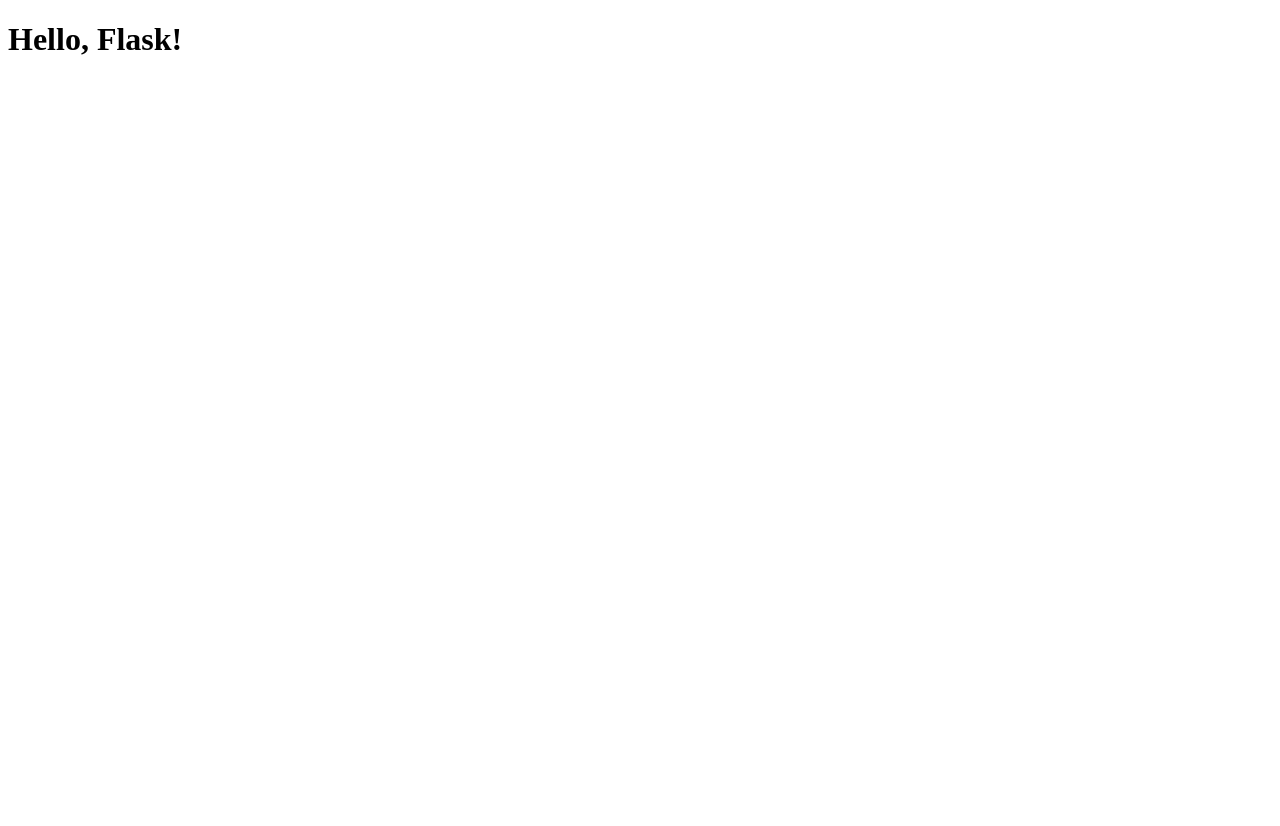
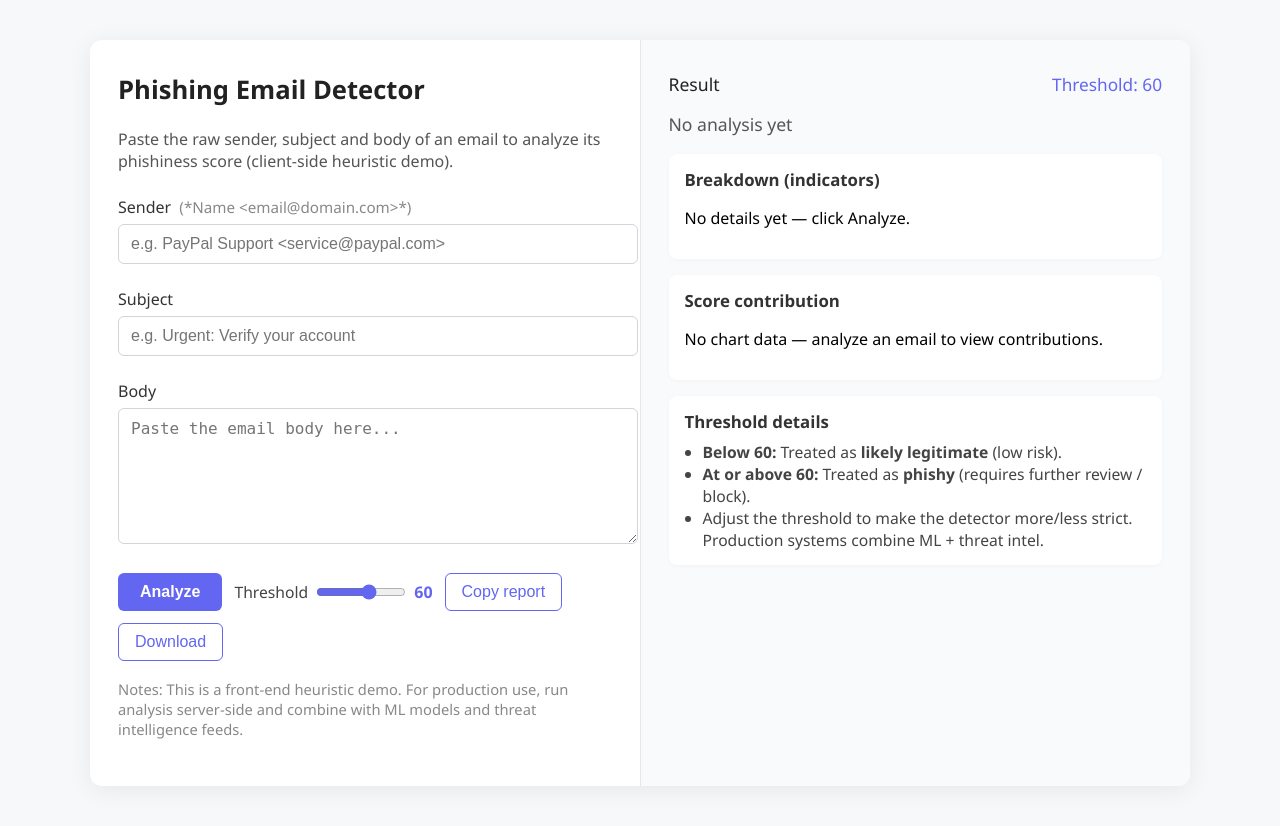
Before and after one commit to brendanc2122/P1_1_Email_Phishing_Detection, a Flask app: page / in a window 1280 px wide. Before the commit the page is almost empty. Before the commit the page ends 55 px from the top, so only its background shows below. Run offline with Flask 3, Linux system fonts and the light colour scheme.

Commit message:
FRONT END PLS

```diff
--- a/app.py
+++ b/app.py
@@ -2,11 +2,15 @@ from flask import Flask, render_template, request, jsonify
 import pandas as pd
 import numpy as np
 
+# Initialize the Flask application
 app = Flask(__name__)
 
+# Route for the home page
 @app.route('/')
 def index():
+    # Render the main index.html template
     return render_template('index.html')
 
+# Run the Flask development server
 if __name__ == "__main__":
     app.run(debug=True)
--- a/static/script.js
+++ b/static/script.js
@@ -0,0 +1,91 @@
+// --- Threshold slider: update value in real-time ---
+const thresholdInput = document.getElementById('threshold');
+const thresholdValue = document.getElementById('threshold-value');
+const resultThreshold = document.getElementById('result-threshold');
+
+if (thresholdInput) {
+    thresholdInput.addEventListener('input', function() {
+        thresholdValue.textContent = this.value;
+        if (resultThreshold) resultThreshold.textContent = this.value;
+    });
+}
+
+// --- Prevent form submission and show demo result ---
+const form = document.querySelector('.email-form');
+if (form) {
+    form.addEventListener('submit', function(e) {
+        e.preventDefault();
+        // Generate a random score for demo purposes
+        const score = Math.floor(Math.random() * 100);
+        const scoreLabel = document.querySelector('.score-label');
+        const breakdown = document.querySelector('.breakdown');
+        const scoreContribution = document.querySelector('.score-contribution');
+        if (scoreLabel) {
+            scoreLabel.textContent = `Score: ${score} — ${score >= thresholdInput.value ? 'Phishy' : 'Likely Legitimate'}`;
+            scoreLabel.style.fontWeight = 'bold';
+            scoreLabel.style.color = score >= thresholdInput.value ? '#b91c1c' : '#15803d';
+        }
+        // Show fake breakdown indicators
+        if (breakdown) {
+            breakdown.innerHTML = `
+                <h4>Breakdown (indicators)</h4>
+                <ul>
+                    <li>Suspicious sender: ${Math.random() > 0.5 ? 'Yes' : 'No'}</li>
+                    <li>Urgent language: ${Math.random() > 0.5 ? 'Yes' : 'No'}</li>
+                    <li>Links detected: ${Math.floor(Math.random() * 3)}</li>
+                </ul>
+            `;
+        }
+        // Show fake score contribution
+        if (scoreContribution) {
+            scoreContribution.innerHTML = `
+                <h4>Score contribution</h4>
+                <ul>
+                    <li>Sender: ${Math.floor(Math.random() * 30)}</li>
+                    <li>Subject: ${Math.floor(Math.random() * 30)}</li>
+                    <li>Body: ${Math.floor(Math.random() * 40)}</li>
+                </ul>
+            `;
+        }
+    });
+}
+
+// --- Copy report to clipboard ---
+const copyBtn = document.querySelector('.copy-btn');
+if (copyBtn) {
+    copyBtn.addEventListener('click', function() {
+        const scoreLabel = document.querySelector('.score-label');
+        const breakdown = document.querySelector('.breakdown');
+        const scoreContribution = document.querySelector('.score-contribution');
+        let text = '';
+        if (scoreLabel) text += scoreLabel.textContent + '\n';
+        if (breakdown) text += breakdown.innerText + '\n';
+        if (scoreContribution) text += scoreContribution.innerText + '\n';
+        navigator.clipboard.writeText(text.trim());
+        copyBtn.textContent = 'Copied!';
+        setTimeout(() => { copyBtn.textContent = 'Copy report'; }, 1200);
+    });
+}
+
+// --- Download report as a text file ---
+const downloadBtn = document.querySelector('.download-btn');
+if (downloadBtn) {
+    downloadBtn.addEventListener('click', function() {
+        const scoreLabel = document.querySelector('.score-label');
+        const breakdown = document.querySelector('.breakdown');
+        const scoreContribution = document.querySelector('.score-contribution');
+        let text = '';
+        if (scoreLabel) text += scoreLabel.textContent + '\n';
+        if (breakdown) text += breakdown.innerText + '\n';
+        if (scoreContribution) text += scoreContribution.innerText + '\n';
+        const blob = new Blob([text.trim()], { type: 'text/plain' });
+        const url = URL.createObjectURL(blob);
+        const a = document.createElement('a');
+        a.href = url;
+        a.download = 'phishing_report.txt';
+        document.body.appendChild(a);
+        a.click();
+        document.body.removeChild(a);
+        URL.revokeObjectURL(url);
+    });
+}
--- a/static/style.css
+++ b/static/style.css
@@ -0,0 +1,206 @@
+body {
+    font-family: 'Segoe UI', Arial, sans-serif;
+    background: #f6f8fa;
+    margin: 0;
+    padding: 0;
+}
+
+/* Main container for layout */
+.container {
+    display: flex;
+    max-width: 1100px;
+    margin: 40px auto;
+    background: #fff;
+    border-radius: 12px;
+    box-shadow: 0 4px 24px rgba(0,0,0,0.07);
+    overflow: hidden;
+}
+
+/* Left panel: form */
+.detector-panel, .result-panel {
+    padding: 32px 28px;
+    flex: 1;
+}
+
+/* Divider between panels */
+.detector-panel {
+    border-right: 1px solid #e5e7eb;
+    min-width: 380px;
+}
+
+/* Right panel: results */
+.result-panel {
+    background: #f9fafb;
+    min-width: 340px;
+}
+
+/* Headings */
+h2 {
+    margin-top: 0;
+    font-size: 1.6rem;
+    color: #222;
+}
+
+/* Description text */
+.desc {
+    color: #555;
+    font-size: 1rem;
+    margin-bottom: 24px;
+}
+
+/* Form labels and hints */
+.email-form label {
+    display: block;
+    margin-top: 18px;
+    margin-bottom: 6px;
+    font-weight: 500;
+    color: #333;
+}
+.email-form .hint {
+    font-size: 0.95em;
+    color: #888;
+    margin-left: 4px;
+}
+
+/* Input and textarea styling */
+.email-form input[type="text"],
+.email-form textarea {
+    width: 100%;
+    padding: 10px 12px;
+    border: 1px solid #d1d5db;
+    border-radius: 6px;
+    font-size: 1rem;
+    background: #fff;
+    margin-bottom: 6px;
+    transition: border 0.2s;
+}
+.email-form input[type="text"]:focus,
+.email-form textarea:focus {
+    border-color: #6366f1;
+    outline: none;
+}
+.email-form textarea {
+    resize: vertical;
+}
+
+/* Action buttons and threshold slider group */
+.actions {
+    display: flex;
+    align-items: center;
+    gap: 12px;
+    margin: 18px 0 10px 0;
+    flex-wrap: wrap;
+}
+
+/* Analyze button styling */
+.analyze-btn {
+    background: #6366f1;
+    color: #fff;
+    border: none;
+    padding: 10px 22px;
+    border-radius: 6px;
+    font-size: 1rem;
+    cursor: pointer;
+    font-weight: 600;
+    transition: background 0.2s;
+}
+.analyze-btn:hover {
+    background: #4f46e5;
+}
+
+/* Copy and download buttons */
+.copy-btn, .download-btn {
+    background: #fff;
+    color: #6366f1;
+    border: 1px solid #6366f1;
+    padding: 9px 16px;
+    border-radius: 6px;
+    font-size: 1rem;
+    cursor: pointer;
+    font-weight: 500;
+    transition: background 0.2s, color 0.2s;
+}
+.copy-btn:hover, .download-btn:hover {
+    background: #6366f1;
+    color: #fff;
+}
+
+/* Threshold slider group */
+.threshold-group {
+    display: flex;
+    align-items: center;
+    gap: 6px;
+}
+.threshold-group label {
+    margin: 0;
+    font-size: 0.98em;
+    color: #444;
+}
+.threshold-group input[type="range"] {
+    accent-color: #6366f1;
+    width: 90px;
+}
+#threshold-value {
+    font-weight: 600;
+    color: #6366f1;
+}
+
+/* Notes under the form */
+.notes {
+    font-size: 0.92em;
+    color: #888;
+    margin-top: 18px;
+}
+
+/* Result panel header */
+.result-header {
+    display: flex;
+    justify-content: space-between;
+    align-items: center;
+    font-size: 1.1rem;
+    margin-bottom: 16px;
+    color: #222;
+}
+.threshold-label {
+    font-size: 0.98em;
+    color: #6366f1;
+}
+
+/* Result score styling */
+.result-score {
+    font-size: 1.1em;
+    margin-bottom: 18px;
+    color: #555;
+}
+
+/* Result breakdown, score contribution, and threshold details boxes */
+.breakdown, .score-contribution, .threshold-details {
+    background: #fff;
+    border-radius: 8px;
+    padding: 14px 16px;
+    margin-bottom: 16px;
+    box-shadow: 0 1px 4px rgba(0,0,0,0.03);
+}
+.breakdown h4, .score-contribution h4, .threshold-details h4 {
+    margin: 0 0 8px 0;
+    font-size: 1.05em;
+    color: #333;
+}
+.threshold-details ul {
+    margin: 0;
+    padding-left: 18px;
+    font-size: 0.98em;
+    color: #444;
+}
+
+/* Responsive layout for smaller screens */
+@media (max-width: 900px) {
+    .container {
+        flex-direction: column;
+        max-width: 98vw;
+    }
+    .detector-panel, .result-panel {
+        min-width: unset;
+        padding: 22px 10px;
+    }
+}
--- a/templates/index.html
+++ b/templates/index.html
@@ -3,9 +3,77 @@
 <head>
     <meta charset="UTF-8">
     <meta name="viewport" content="width=device-width, initial-scale=1.0">
-    <title>Document</title>
+    <title>Phishing Email Detector</title>
+    <!-- Link to external stylesheet -->
+    <link rel="stylesheet" href="{{ url_for('static', filename='style.css') }}">
 </head>
 <body>
-    <h1>Hello, Flask!</h1>
+    <div class="container">
+        <!-- Left panel: Email input form -->
+        <div class="detector-panel">
+            <h2>Phishing Email Detector</h2>
+            <p class="desc">
+                <!-- Brief instructions for the user -->
+                Paste the raw sender, subject and body of an email to analyze its phishiness score (client-side heuristic demo).
+            </p>
+            <form class="email-form">
+                <!-- Sender input -->
+                <label for="sender">Sender <span class="hint">(*Name &lt;email@domain.com&gt;*)</span></label>
+                <input type="text" id="sender" name="sender" placeholder="e.g. PayPal Support &lt;service@paypal.com&gt;" required>
+
+                <!-- Subject input -->
+                <label for="subject">Subject</label>
+                <input type="text" id="subject" name="subject" placeholder="e.g. Urgent: Verify your account" required>
+
+                <!-- Body input -->
+                <label for="body">Body</label>
+                <textarea id="body" name="body" rows="6" placeholder="Paste the email body here..." required></textarea>
+
+                <!-- Action buttons and threshold slider -->
+                <div class="actions">
+                    <button type="submit" class="analyze-btn">Analyze</button>
+                    <div class="threshold-group">
+                        <label for="threshold">Threshold</label>
+                        <input type="range" id="threshold" name="threshold" min="0" max="100" value="60">
+                        <span id="threshold-value">60</span>
+                    </div>
+                    <button type="button" class="copy-btn">Copy report</button>
+                    <button type="button" class="download-btn">Download</button>
+                </div>
+                <!-- Notes for users -->
+                <p class="notes">
+                    Notes: This is a front-end heuristic demo. For production use, run analysis server-side and combine with ML models and threat intelligence feeds.
+                </p>
+            </form>
+        </div>
+        <!-- Right panel: Results and details -->
+        <div class="result-panel">
+            <div class="result-header">
+                <span>Result</span>
+                <span class="threshold-label">Threshold: <span id="result-threshold">60</span></span>
+            </div>
+            <div class="result-score">
+                <span class="score-label">No analysis yet</span>
+            </div>
+            <div class="breakdown">
+                <h4>Breakdown (indicators)</h4>
+                <p>No details yet — click Analyze.</p>
+            </div>
+            <div class="score-contribution">
+                <h4>Score contribution</h4>
+                <p>No chart data — analyze an email to view contributions.</p>
+            </div>
+            <div class="threshold-details">
+                <h4>Threshold details</h4>
+                <ul>
+                    <li><b>Below 60:</b> Treated as <b>likely legitimate</b> (low risk).</li>
+                    <li><b>At or above 60:</b> Treated as <b>phishy</b> (requires further review / block).</li>
+                    <li>Adjust the threshold to make the detector more/less strict. Production systems combine ML + threat intel.</li>
+                </ul>
+            </div>
+        </div>
+    </div>
+    <!-- Script for interactivity (threshold slider, etc.) -->
+    <script src="{{ url_for('static', filename='script.js') }}"></script>
 </body>
 </html>
```
